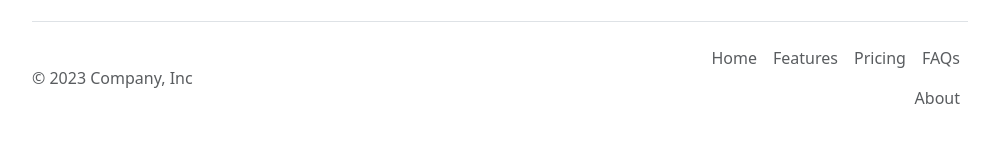
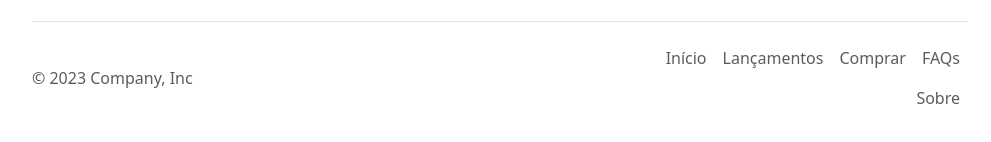
Before and after one commit to DaviBT/bootstrap-project, a website: page index.html in a window 1280 px wide. Shown: the part 1880-2022 px from the top of the page, without its empty margins (140-1131 px from the left). Drawn offline with nearby package versions, Linux system fonts and the light colour scheme.

Commit message:
footer traduzido

```diff
--- a/index.html
+++ b/index.html
@@ -320,19 +320,19 @@
 
         <ul class="nav col-md-4 justify-content-end">
           <li class="nav-item">
-            <a href="#" class="nav-link px-2 text-body-secondary">Home</a>
+            <a href="#" class="nav-link px-2 text-body-secondary">Início</a>
           </li>
           <li class="nav-item">
-            <a href="#" class="nav-link px-2 text-body-secondary">Features</a>
+            <a href="#" class="nav-link px-2 text-body-secondary">Lançamentos</a>
           </li>
           <li class="nav-item">
-            <a href="#" class="nav-link px-2 text-body-secondary">Pricing</a>
+            <a href="#comprar" class="nav-link px-2 text-body-secondary">Comprar</a>
           </li>
           <li class="nav-item">
             <a href="#" class="nav-link px-2 text-body-secondary">FAQs</a>
           </li>
           <li class="nav-item">
-            <a href="#" class="nav-link px-2 text-body-secondary">About</a>
+            <a href="#" class="nav-link px-2 text-body-secondary">Sobre</a>
           </li>
         </ul>
       </footer>
```
